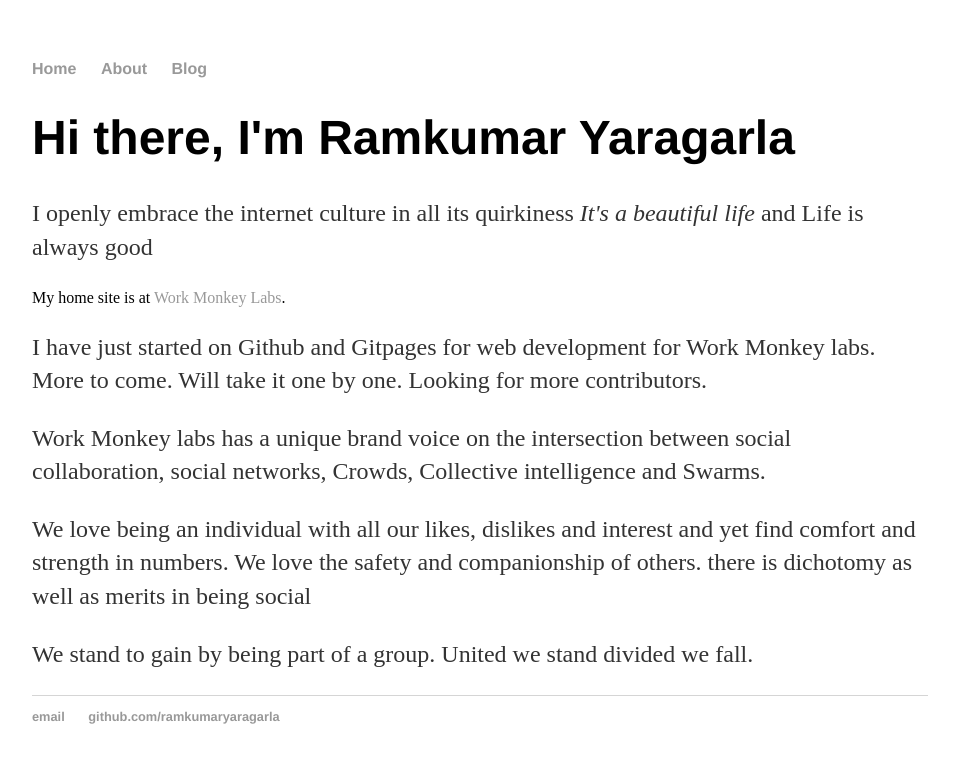
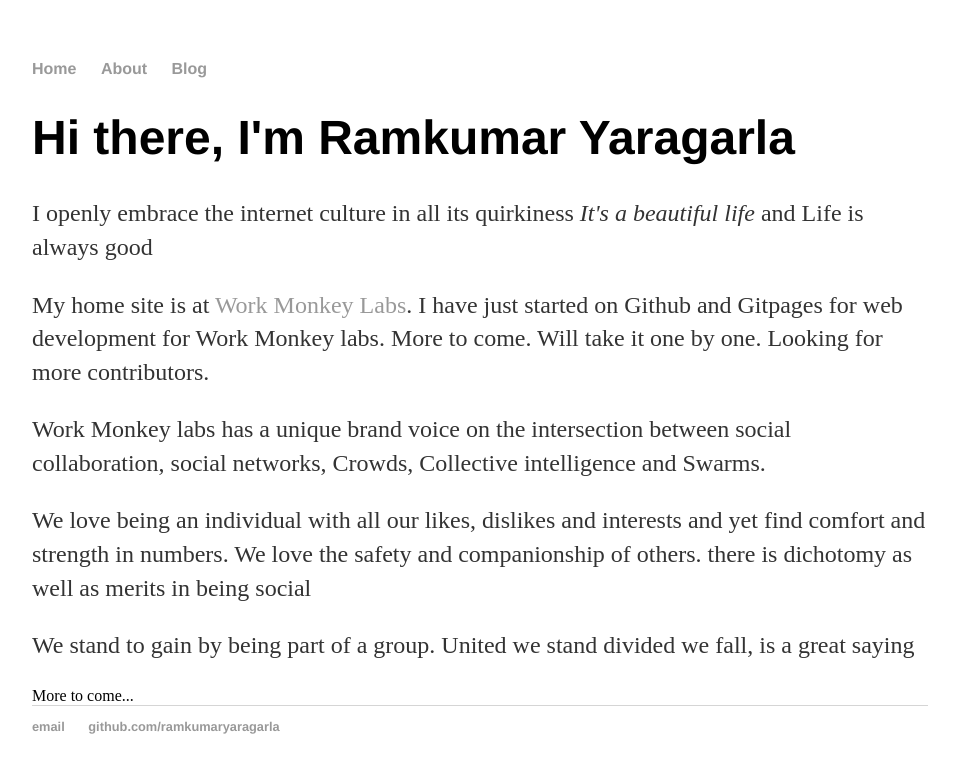
Before and after one commit to RamkumarYaragarla/worko, a Jekyll site: the page built from index.html, in a window 1280 px wide. Shown: the top 773 px of the page, without its empty margins (160-1119 px from the left). Built offline with Jekyll 4.4.1, drawn with Linux system fonts in a browser that asks for light colours.

Commit message:
Update index.html

```diff
--- a/index.html
+++ b/index.html
@@ -6,14 +6,16 @@ title: Ramkumar Yaragarla, Being Social
 	<h1>Hi there, I'm Ramkumar Yaragarla</h1>
 	<p> I openly embrace the internet culture in all its quirkiness <em> It's a beautiful life</em> and Life is always good </p>
 
-	 My home site is at <a href="http://www.workmonkeylabs.com"> Work Monkey Labs</a>.
-	 <p>I have just started on Github and Gitpages for web development for Work Monkey labs. More to come. Will take it one by one. Looking for more
+	 <p> My home site is at <a href="http://www.workmonkeylabs.com"> Work Monkey Labs</a>.
+	 I have just started on Github and Gitpages for web development for Work Monkey labs. More to come. Will take it one by one. Looking for more
 		 contributors.</p>
 	 <p>Work Monkey labs has a unique brand voice on the intersection between social collaboration, social networks, Crowds,
 		 Collective intelligence and Swarms. </P>
-	 <p> We love being an individual with all our likes, dislikes and interest and yet find comfort and strength in numbers. We love the safety and companionship of others.
+	 <p> We love being an individual with all our likes, dislikes and interests and yet find comfort and strength in numbers. We love the safety and companionship of others.
 	 there is dichotomy as well as merits in being social</P>
-         <p>We stand to gain by being part of a group. United we stand divided we fall.</p>
+         <p>We stand to gain by being part of a group. United we stand divided we fall, is a great saying</p>
+
+          More to come...
 
 
 </div><!-- /.blurb -->
```
